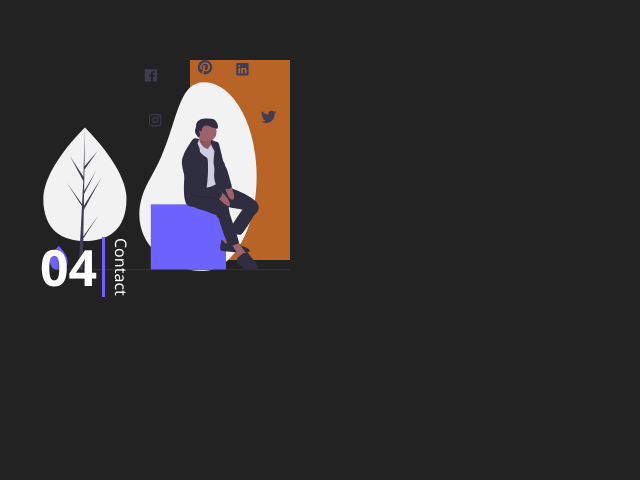
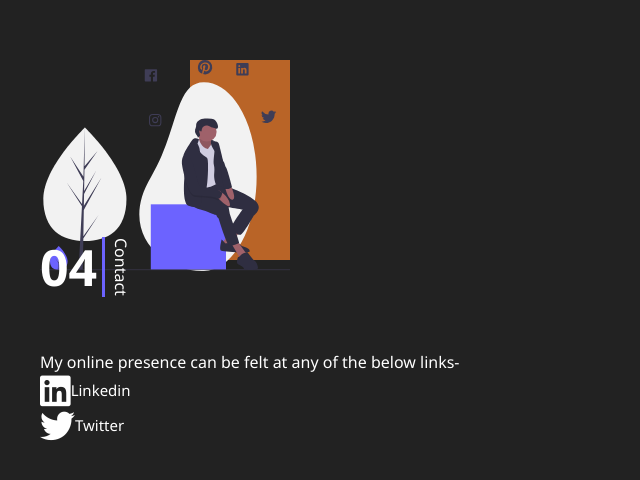
Before and after one commit to nilshah98/Portfolio, a website built with webpack: page index.html in a window 1280 px wide. Shown: the part 2440-2920 px from the top of the page, without its empty margins (0-640 px from the left). Built offline with nearby package versions, Linux system fonts and the light colour scheme.

Commit message:
Contact [WIP]

```diff
--- a/index.html
+++ b/index.html
@@ -3,6 +3,7 @@
     <title>nilshah98 Portfolio</title>
     <link rel="stylesheet" href="https://unpkg.com/aos@next/dist/aos.css" />
     <link rel="stylesheet" href="./dist/bundle.css">
+    <link href="https://use.fontawesome.com/releases/v5.0.4/css/all.css" rel="stylesheet">
     <meta name="viewport" content= "width=device-width, initial-scale=1.0">
 </head>
 <body>
@@ -135,7 +136,21 @@
                     </div>
                 </div>
                 <div class="content__container">
-
+                    <div class="contact">
+                        <div class="contact__intro">
+                            My online presence can be felt at any of the below links-
+                        </div>
+                        <div class="contact__linkContainer">
+                            <div class="contact__link">
+                                <i class="contact__icon fab fa-linkedin"></i>
+                                <div class="contact__name">Linkedin</div>
+                            </div>
+                            <div class="contact__link">
+                                <i class="contact__icon fab fa-twitter"></i>
+                                <div class="contact__name">Twitter</div>
+                            </div>
+                        </div>
+                    </div>
                 </div>
             </div>
         </div>
--- /dev/null
+++ b/src/sass/components/_contact.scss
@@ -0,0 +1,23 @@
+.contact{
+
+    &__linkContainer{
+
+    }
+
+    &__link{
+        display: flex;
+        align-items: center;
+
+        &:hover{
+            cursor: pointer;
+        }
+    }
+
+    &__icon{
+        font-size: 3.5rem;
+    }
+
+    &__name{
+        font-size: 1.5rem;
+    }
+}
--- a/src/sass/main.scss
+++ b/src/sass/main.scss
@@ -11,6 +11,7 @@
 @import "components/content";
 @import "components/about";
 @import "components/toggle";
+@import "components/contact";
 
 // Layout
 @import "layout/nav";
```
Also changed, not shown: README.md, dist/bundle.css.
